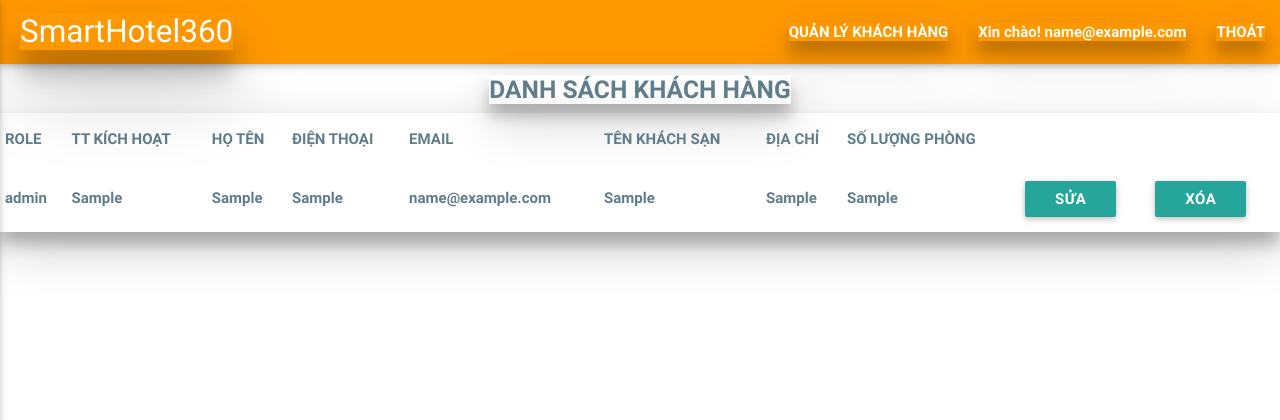
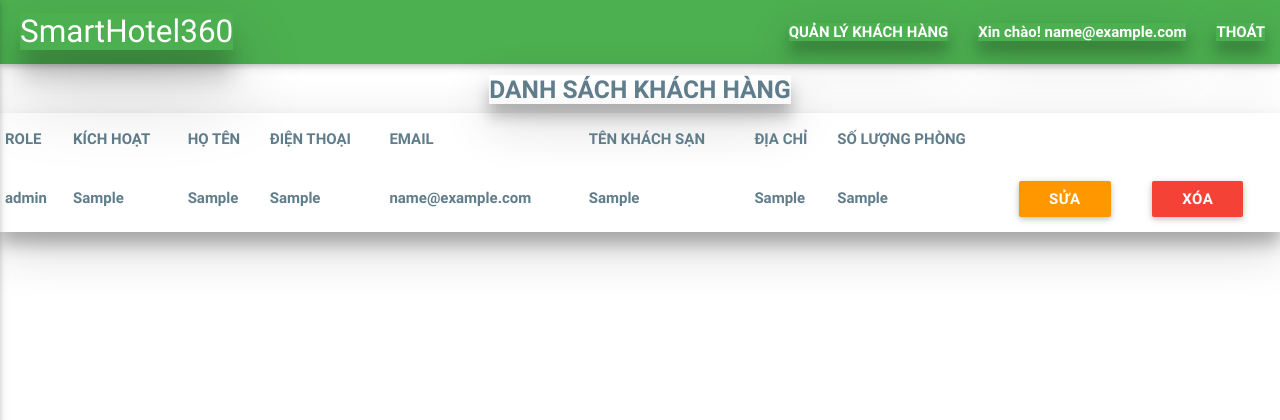
Before and after one commit to BaoNguyen134/PMQLKS, a PHP site: page /smarthotel/admin.php in a window 1280 px wide. Shown: the top 420 px of the page. Run offline with PHP 8.4, Linux system fonts and the light colour scheme; the visitor is signed in with stand-in values (Sample User, id 1); tables that the repository leaves empty or names only in its code hold one stand-in row (values such as "Sample post"); lists and menus that the app fills with data are empty; some libraries are stand-ins or nearby versions.

Commit message:
đổi giao diện màu và hỏi trước khi xóa 1 user

```diff
--- a/smarthotel/admin.php
+++ b/smarthotel/admin.php
@@ -29,7 +29,7 @@
 </head>
 <body>
 <!-- menu -->
-<nav class="orange" role="navigation">
+<nav class="green" role="navigation">
   <div class="nav-wrapper" style="margin-left:20px"> <a id="logo-container" href="../index.php" class="brand-logo"><span class="z-depth-5">SmartHotel360</span></a>
     <ul class="right hide-on-med-and-down">
       <li><a href="#"><b class="z-depth-3">QUẢN LÝ KHÁCH HÀNG</b></a></li>
@@ -88,7 +88,7 @@
   <table class="highlight z-depth-3" style="width:100%;">
     <tr>
       <th><span class="blue-grey-text">ROLE</span></th>
-      <th><span class="blue-grey-text">TT KÍCH HOẠT</span></th>
+      <th><span class="blue-grey-text">KÍCH HOẠT</span></th>
       <th><span class="blue-grey-text">HỌ TÊN</span></th>
       <th><span class="blue-grey-text">ĐIỆN THOẠI</span></th>
       <th><span class="blue-grey-text">EMAIL</span></th>
@@ -134,8 +134,8 @@ $email=$_POST['email'];
 				  <th>".$row['ten_khach_san']."</th>
 				  <th>".$row['dia_chi']."</th>
 				  <th>".$row['so_luong_phong']."</th>
-				  <th><a id='".$row['email']."' onclick='sua(this)' class='login-window btn' href=#update>SỬA</a></th>
-				  <th><a href=admin_xoa.php?id=".$row['email']." class='btn btn-danger'>XÓA</a></th>
+				  <th><a id='".$row['email']."' onclick='sua(this)' class='login-window btn orange' href=#update>SỬA</a></th>
+				  <th><a onclick='return xoa(this)' href=admin_xoa.php?id=".$row['email']." class='btn red'>XÓA</a></th>
 				</tr>
 				";
 				$hv[]=$row;
@@ -146,6 +146,11 @@ $email=$_POST['email'];
   </table>
 </div>
 </div>
+<script>
+	function xoa(e){
+		return confirm("BẠN CHẮC CHẮN MUỐN XÓA?");
+	}
+</script>
 <script>
  var hv=<?php echo json_encode($hv);?>;
  function sua(e){
```
